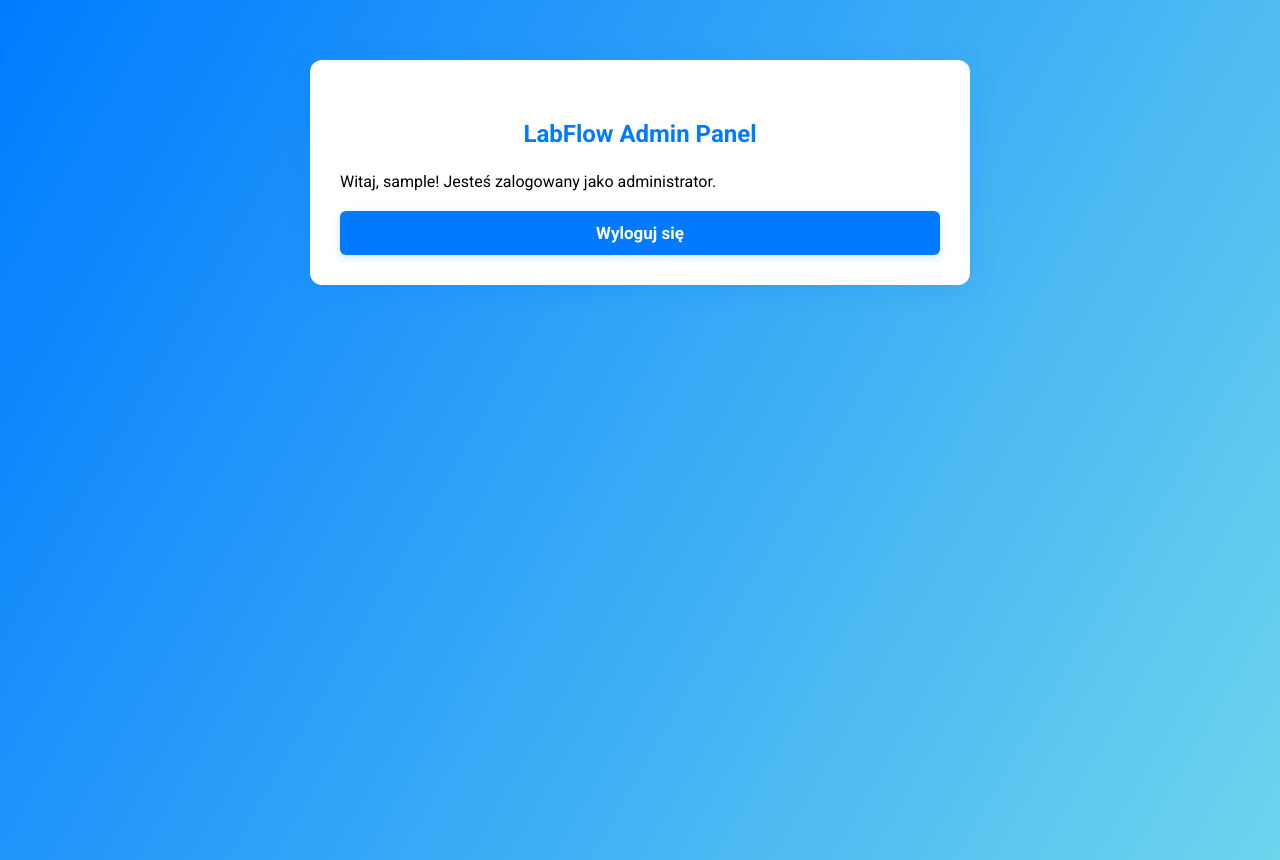
After one commit to Tomson601/LabFlow, a Django app: page /admin-panel/ in a window 1280 px wide. The commit adds this page. Run offline with Django 5.2, Linux system fonts and the light colour scheme; the visitor is signed in with stand-in values (Sample User, id 1); parts of the project's set-up code (start-up, migrations or seed data) failed here and were passed over.

Commit message:
Some changes

```diff
--- a/labflow/apps.py
+++ b/labflow/apps.py
@@ -1,3 +1,4 @@
+# Plik potrzebny dla poprawnego działania projektu Django, ale nie zawiera żadnej logiki.
 from django.apps import AppConfig
 
 class LabflowConfig(AppConfig):
--- a/labflow/serializers.py
+++ b/labflow/serializers.py
@@ -1,5 +1,6 @@
 from rest_framework import serializers
 from .models import Laboratorium, Uzytkownik, Sprzet, Rezerwacja, Serwis
+
 
 class LaboratoriumSerializer(serializers.ModelSerializer):
     class Meta:
--- a/labflow/settings.py
+++ b/labflow/settings.py
@@ -83,7 +83,7 @@ DATABASES = {
     'default': {
         'ENGINE': 'mssql',
         'NAME': 'labflow2',
-        'HOST': 'DESKTOP-SAPF18C\SQLEXPRESS',
+        'HOST': 'LenovoLOQ\SQLEXPRESS',
         'OPTIONS': {
             'driver': 'ODBC Driver 17 for SQL Server',
             'trusted_connection': 'yes',
--- a/labflow/urls.py
+++ b/labflow/urls.py
@@ -1,6 +1,6 @@
 from django.contrib import admin
 from django.urls import path, include
-from labflow.views import login_view, panel_view, logout_view, register_view
+from labflow.views import login_view, panel_view, logout_view, register_view, admin_login_view, admin_panel_view
 from rest_framework import routers
 from labflow import views
 from django.conf import settings
@@ -18,6 +18,8 @@ urlpatterns = [
     path('register/', register_view, name='register'),
     path('panel/', panel_view, name='panel'),
     path('logout/', logout_view, name='logout'),
+    path('admin-login/', admin_login_view, name='admin-login'),
+    path('admin-panel/', admin_panel_view, name='admin-panel'),
     path('admin/', admin.site.urls),
     path('api/', include(router.urls)),
     path('api-auth/', include('rest_framework.urls')),
--- a/labflow/views.py
+++ b/labflow/views.py
@@ -1,12 +1,37 @@
+from django.contrib.auth.decorators import user_passes_test
+from django.contrib.auth import get_user_model
 from django.shortcuts import render, redirect
 from django.contrib.auth import authenticate, login, logout
 from django.contrib.auth.decorators import login_required
 from django.views.decorators.csrf import csrf_protect
-from django.utils.decorators import method_decorator
-from django.views import View
 from labflow.models import Uzytkownik
+from rest_framework import viewsets, permissions
+from rest_framework.response import Response
+from .models import Laboratorium, Uzytkownik, Sprzet, Rezerwacja, Serwis
+from .serializers import (
+    LaboratoriumSerializer, UzytkownikSerializer, SprzetSerializer,
+    RezerwacjaSerializer, SerwisSerializer
+)
 
-# ...existing imports and viewsets...
+@csrf_protect
+def admin_login_view(request):
+    if request.user.is_authenticated and request.user.is_superuser:
+        return redirect('/admin-panel/')
+    error = None
+    if request.method == 'POST':
+        username = request.POST.get('username')
+        password = request.POST.get('password')
+        user = authenticate(request, username=username, password=password)
+        if user is not None and user.is_superuser:
+            login(request, user)
+            return redirect('/admin-panel/')
+        else:
+            error = 'Nieprawidłowy login, hasło lub brak uprawnień administratora.'
+    return render(request, 'admin_login.html', {'error': error})
+
+@user_passes_test(lambda u: u.is_superuser, login_url='/admin-login/')
+def admin_panel_view(request):
+    return render(request, 'admin_panel.html')
 
 
 @csrf_protect
@@ -75,12 +100,7 @@ def panel_view(request):
 def logout_view(request):
     logout(request)
     return redirect('/')
-from rest_framework import viewsets, permissions
-from .models import Laboratorium, Uzytkownik, Sprzet, Rezerwacja, Serwis
-from .serializers import (
-    LaboratoriumSerializer, UzytkownikSerializer, SprzetSerializer,
-    RezerwacjaSerializer, SerwisSerializer
-)
+
 
 class LaboratoriumViewSet(viewsets.ModelViewSet):
     queryset = Laboratorium.objects.all()
@@ -103,6 +123,26 @@ class RezerwacjaViewSet(viewsets.ModelViewSet):
     serializer_class = RezerwacjaSerializer
     permission_classes = [permissions.IsAuthenticated]
 
+    def create(self, request, *args, **kwargs):
+        data_rozpoczecia = request.data.get('data_rozpoczecia')
+        data_zakonczenia = request.data.get('data_zakonczenia')
+        sprzet_id = request.data.get('sprzet')
+
+        # Sprawdź czy są wymagane dane
+        if not (data_rozpoczecia and data_zakonczenia and sprzet_id):
+            return Response({'error': 'Brak wymaganych danych.'}, status=400)
+
+        # Sprawdź czy istnieje konflikt rezerwacji
+        konflikt = Rezerwacja.objects.filter(
+            sprzet_id=sprzet_id,
+            data_rozpoczecia__lt=data_zakonczenia,
+            data_zakonczenia__gt=data_rozpoczecia
+        ).exists()
+        if konflikt:
+            return Response({'error': 'Istnieje już rezerwacja na ten sprzęt w podanym czasie.'}, status=400)
+
+        return super().create(request, *args, **kwargs)
+
     def perform_create(self, serializer):
         serializer.save(uzytkownik=self.request.user)
 
--- /dev/null
+++ b/templates/admin_panel.html
@@ -0,0 +1,44 @@
+<!DOCTYPE html>
+<html lang="pl">
+<head>
+    <meta charset="UTF-8">
+    <title>LabFlow Admin Panel</title>
+    <link href="https://fonts.googleapis.com/css?family=Roboto:400,700&display=swap" rel="stylesheet">
+    <link rel="stylesheet" href="/static/login.css">
+    <style>
+        .admin-panel-container {
+            width: 600px;
+            margin: 60px auto;
+            background: #fff;
+            padding: 40px 30px 30px 30px;
+            border-radius: 12px;
+            box-shadow: 0 4px 24px #007bff33;
+        }
+        h2 { text-align: center; color: #007bff; }
+        .logout-btn {
+            display: block;
+            margin: 20px auto 0 auto;
+            background: #007bff;
+            color: #fff;
+            border: none;
+            border-radius: 6px;
+            padding: 12px 32px;
+            font-size: 17px;
+            font-weight: 700;
+            cursor: pointer;
+            box-shadow: 0 2px 8px #007bff33;
+            transition: background 0.2s;
+            text-align: center;
+            text-decoration: none;
+        }
+        .logout-btn:hover { background: #0056b3; }
+    </style>
+</head>
+<body>
+    <div class="admin-panel-container">
+        <h2>LabFlow Admin Panel</h2>
+        <p>Witaj, {{ request.user.username }}! Jesteś zalogowany jako administrator.</p>
+        <a href="/logout/" class="logout-btn">Wyloguj się</a>
+    </div>
+</body>
+</html>
--- a/templates/login.html
+++ b/templates/login.html
@@ -21,6 +21,9 @@
         <div class="register-link">
             <a href="/register/" class="register-button">Zarejestruj się</a>
         </div>
+        <div class="register-link" style="margin-top: 8px;">
+            <a href="/admin-login/" class="register-button" style="background: #333;">Panel administratora</a>
+        </div>
         <div class="footer">&copy; JD Solutions 2026 LabFlow</div>
     </div>
 </body>
```
Also changed, not shown: labflow/asgi.py (+1 -9 lines), labflow/wsgi.py (+1 -9 lines), templates/admin_login.html (added, +24 -0 lines).
